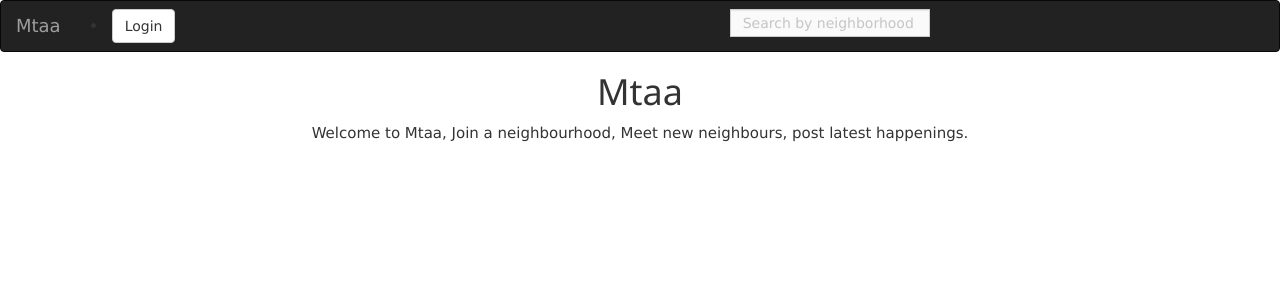
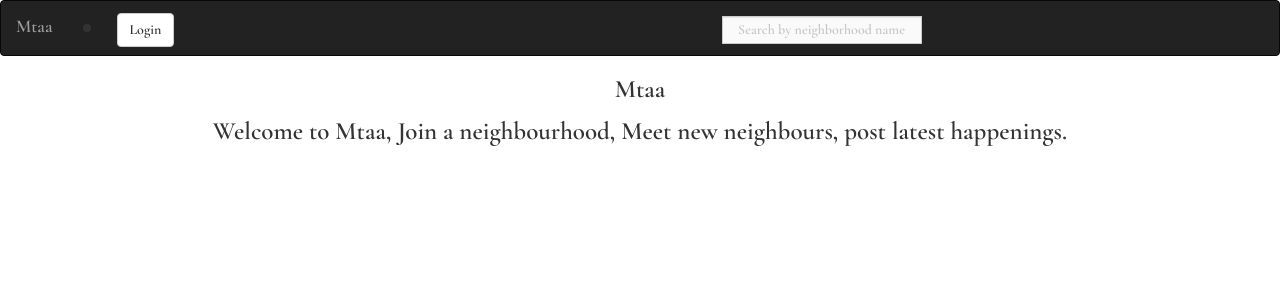
Before and after one commit to AhmadSAshraf/mtaa, a Django app: page / in a window 1280 px wide. Shown: the top 300 px of the page. Run offline with Django 3.2, Linux system fonts and the light colour scheme; data that the repository does not hold is empty; some libraries are stand-ins or nearby versions.

Commit message:
changed fonts

```diff
--- a/mtaa/templates/base.html
+++ b/mtaa/templates/base.html
@@ -13,11 +13,13 @@
   <title> Mtaa </title>
   {% endif %}
 
+
   {% block styles %}
   {% bootstrap_css %}
+  <link rel="stylesheet" href="https://www.w3schools.com/w3css/4/w3.css">
+  <link href="https://fonts.googleapis.com/css?family=Cormorant+Garamond:500i,600,600i,700,700i|Roboto" rel="stylesheet">
   <link rel="stylesheet" href="{% static 'css/styles.css' %}">
-  <link rel="stylesheet" href="https://www.w3schools.com/w3css/4/w3.css">
-  <link rel="stylesheet" href="https://fonts.googleapis.com/css?family=Cormorant+Garamond" >
+
   {% endblock %}
 
 </head>
--- a/mtaa/templates/home.html
+++ b/mtaa/templates/home.html
@@ -16,12 +16,12 @@
       <div class="w3-card" style="width:100%; overflow:hidden;">
         <header class="w3-container w3-light-grey">
           <hr>
-          <h4><a href="#" style="text-decoration:none;">{{ neighbourhood.name }}</a></h4>
+          <h4>{{ neighbourhood.name }}</h4>
           <p class='article-content'>location: {{ neighbourhood.location }}</p>
         </header>
         <br>
         <div class="w3-container">
-          <img src="{{ neighbourhood.image.url }}" alt="image" style="width:100%">
+          <img src="{{ neighbourhood.image.url }}" alt="image" style="width:100%;">
         </div>
         <footer class="w3-container">
           <br>
--- a/static/css/styles.css
+++ b/static/css/styles.css
@@ -1,3 +1,16 @@
 body{
   font-family: 'Cormorant Garamond', serif;
+  font-size: 25px;
 }
+.navbar{
+  font-family: 'Cormorant Garamond', serif;
+  font-size: 25px;
+}
+h4{
+  font-family: 'Cormorant Garamond', serif;
+  font-size: 25px;
+}
+h1{
+  font-family: 'Cormorant Garamond', serif;
+  font-size: 25px;
+}
```
